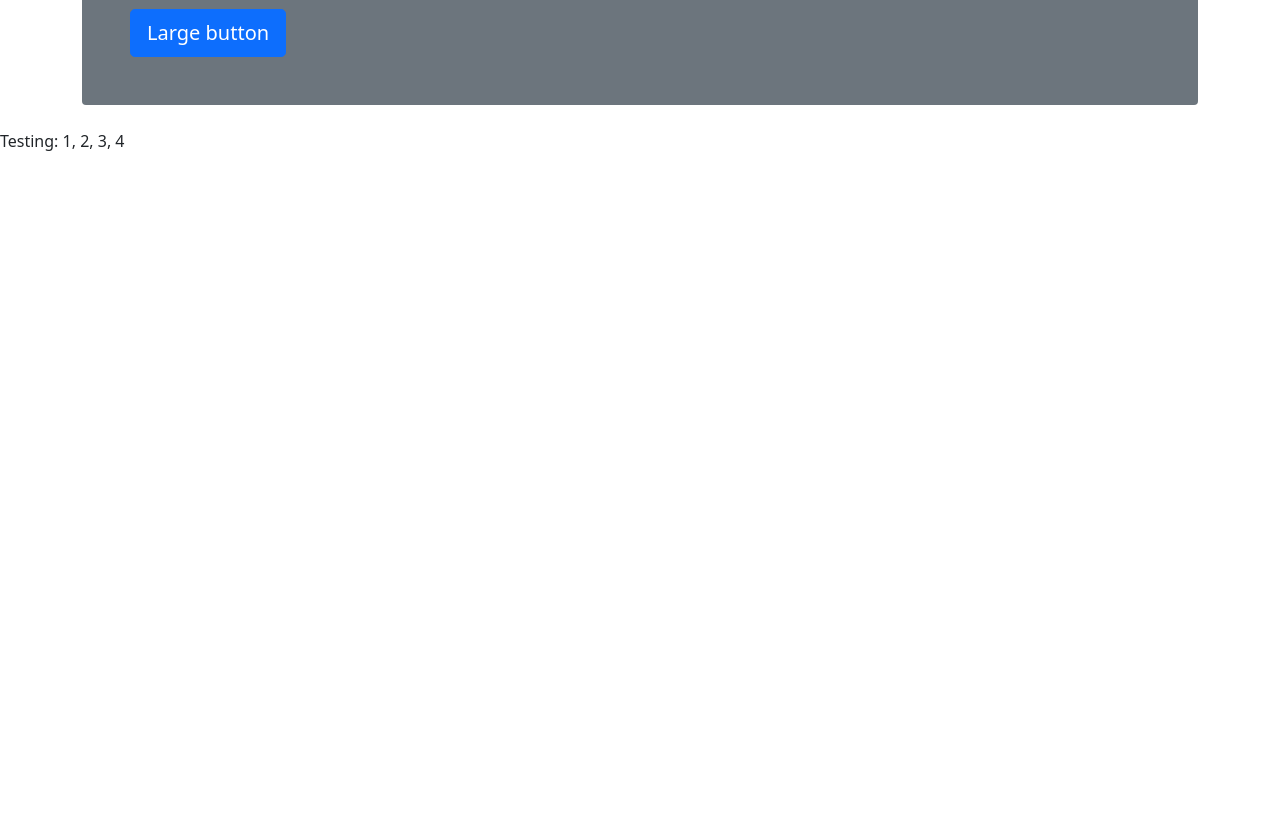
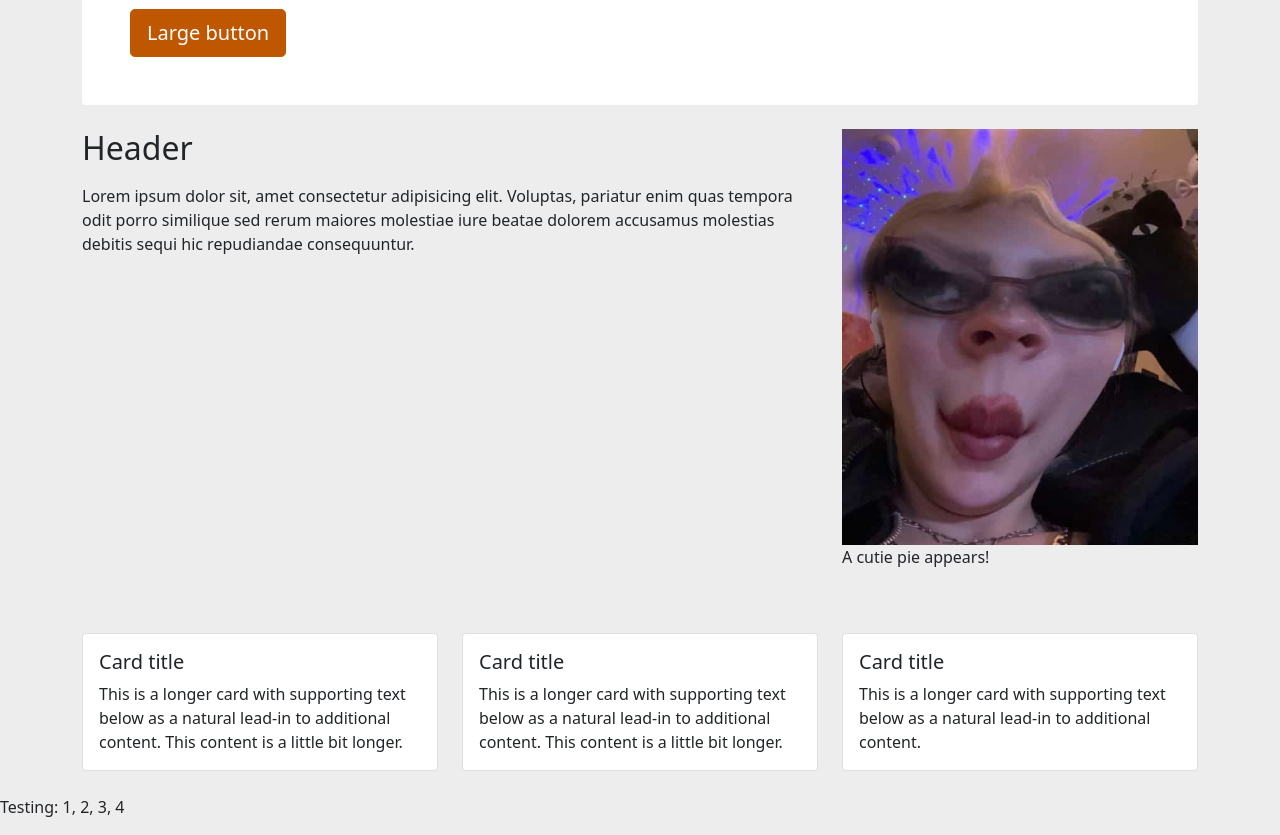
Before and after one commit to lmdickey4/bootstrap, a website: page docs/index.html in a window 1280 px wide. Shown: the part 300-1135 px from the top of the page. Before the commit the page ends 800 px from the top, so only its background shows below. Drawn offline with Linux system fonts and the light colour scheme.

Commit message:
save files

```diff
--- a/docs/index.html
+++ b/docs/index.html
@@ -41,13 +41,60 @@
   </nav>
 
   <div class="container">
-    <div id="header" class="bg-secondary text-white my-4 p-5 rounded">
+    <div id="header" class="bg-white my-4 p-5 rounded">
       <h1 class="display-4">Header headline is here</h1>
       <p class="lead">Lorem ipsum, dolor sit amet consectetur adipisicing elit. Enim quisquam a odit beatae veniam odio explicabo, quod pariatur dolores! Quas aliquid sit repellat similique illum ex nam doloremque ducimus consectetur?</p>
       <button type="button" class="btn btn-primary btn-lg">Large button</button>
     </div>
   </div>
+  <div class="container highlight">
+    <div class="row">
+      <div class="col-md-6 col-lg-8">
+        <h2>
+          <p>Header</p>
+        </h2>
+        <p>
+          Lorem ipsum dolor sit, amet consectetur adipisicing elit. Voluptas, pariatur enim quas tempora odit porro similique sed rerum maiores molestiae iure beatae dolorem accusamus molestias debitis sequi hic repudiandae consequuntur.
+        <p>
+      </div>
+      <div class="col-md-6 col-lg-4">
+        <img class="img-fluid" src="img/cutiepie.jpeg">
+        <p class="caption">A cutie pie appears!</p>
+      </div>
+    </div>
+    <div>
+      <div class="row row-cols-1 row-cols-md-3 g-4 my-4">
+        <div class="col">
+          <div class="card">
+            <div class="card-body">
+              <h5 class="card-title">Card title</h5>
+              <p class="card-text">This is a longer card with supporting text below as a natural lead-in to additional content. This content is a little bit longer.</p>
+            </div>
+          </div>
+        </div>
+        <div class="col">
+          <div class="card">
+            <div class="card-body">
+              <h5 class="card-title">Card title</h5>
+              <p class="card-text">This is a longer card with supporting text below as a natural lead-in to additional content. This content is a little bit longer.</p>
+            </div>
+          </div>
+        </div>
+        <div class="col">
+          <div class="card">
+            <div class="card-body">
+              <h5 class="card-title">Card title</h5>
+              <p class="card-text">This is a longer card with supporting text below as a natural lead-in to additional content.</p>
+            </div>
+          </div>
+        </div>
+      </div>
+    </div>
+  </div>
+
   <!-- Content starts here -->
+
+
   <p>Testing: 1, 2, 3, 4</p>
 
   <!-- Closing scripts here -->
--- a/src/scss/styles.scss
+++ b/src/scss/styles.scss
@@ -17,9 +17,19 @@
 // $link-hover-color: grey;
 // $font-family-sans-serif: "Helvetica Neue";
 
+$primary: #bf5700;
+$body-bg: #ededed;
+
 // Import Bootstrap styles:
 @import "../../node_modules/bootstrap/scss/bootstrap";
 
 // Import partials:
 
 // Custom styles:
+
+// highlight lead
+.highlight {
+    .lead {
+      font-weight: lighter;
+    }
+  }
```
Also changed, not shown: src/html/index.html (+48 -1 lines), docs/css/styles.css, docs/img/cutiepie.jpeg (added), src/img/cutiepie.jpeg (added).
